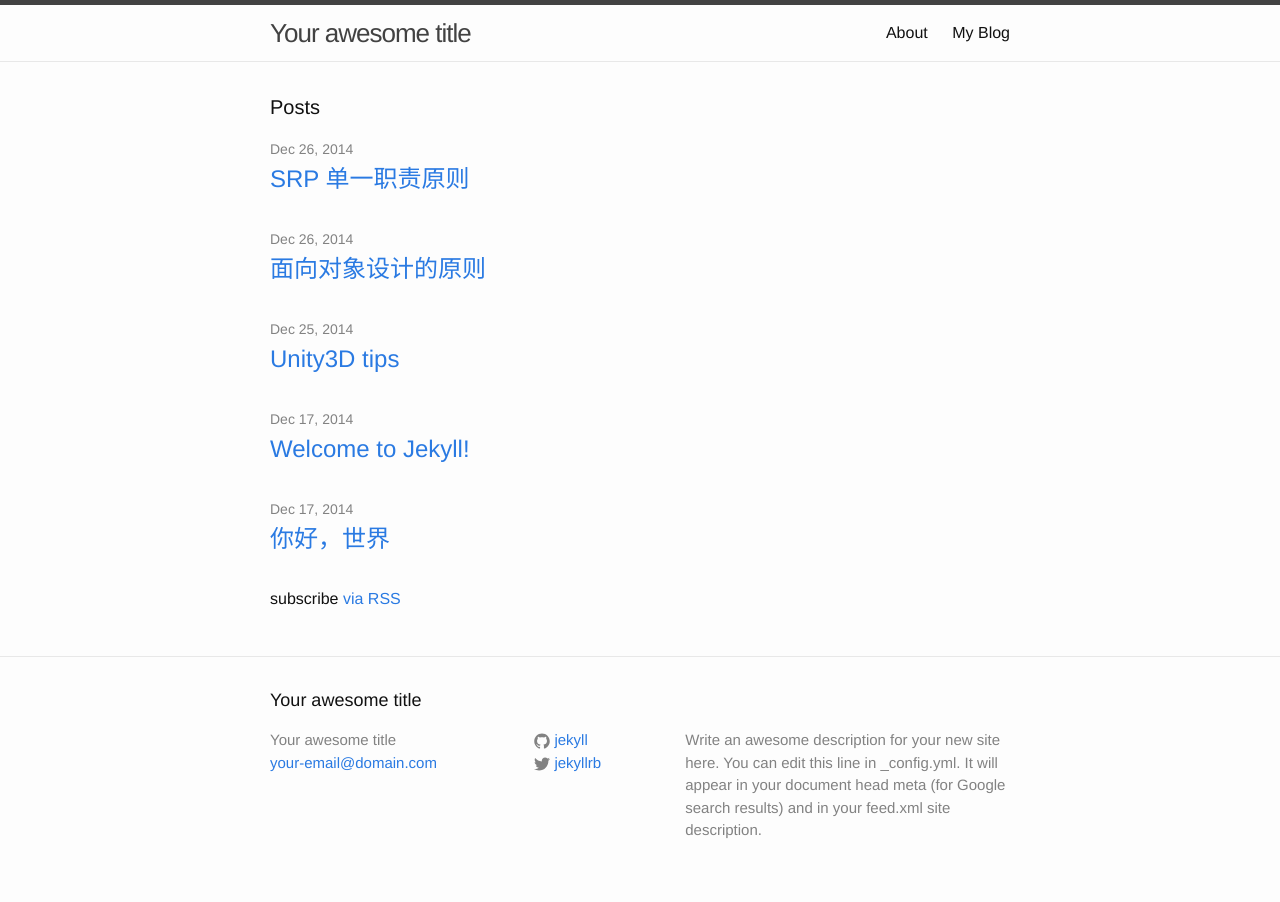
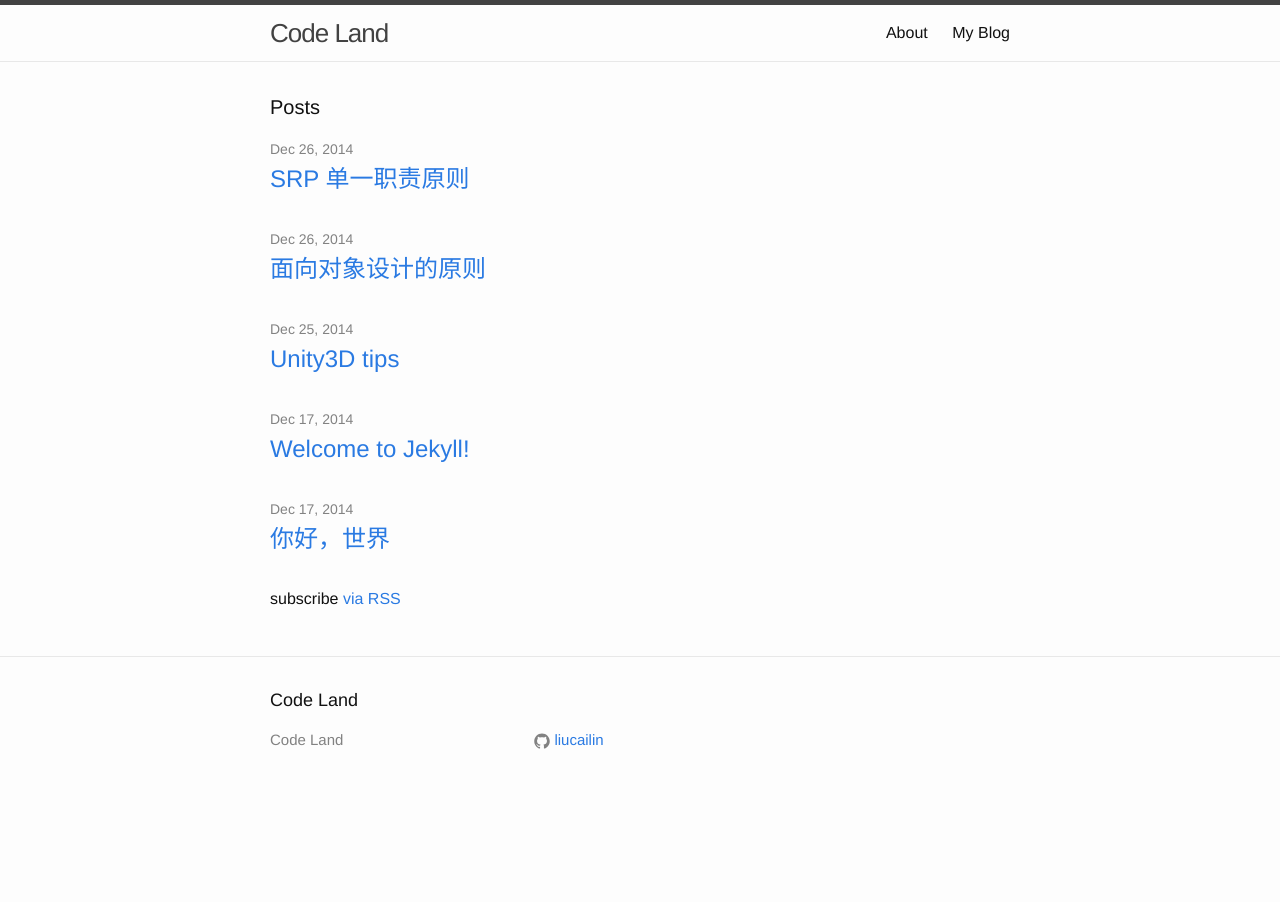
Before and after one commit to liucailin/liucailin.github.io, a Jekyll site: the page built from index.html, in a window 1280 px wide. Built offline with Jekyll 4.4.1, drawn with Linux system fonts in a browser that asks for light colours.

Commit message:
修改配置文件

```diff
--- a/_config.yml
+++ b/_config.yml
@@ -1,14 +1,10 @@
 # Site settings
-title: Your awesome title
-email: your-email@domain.com
+title: Code Land
+#email: your-email@domain.com#
 description: > # this means to ignore newlines until "baseurl:"
-  Write an awesome description for your new site here. You can edit this
-  line in _config.yml. It will appear in your document head meta (for
-  Google search results) and in your feed.xml site description.
 baseurl: "" # the subpath of your site, e.g. /blog/
 url: "http://yourdomain.com" # the base hostname & protocol for your site
-twitter_username: jekyllrb
-github_username:  jekyll
+github_username:  liucailin
 
 # Build settings
 markdown: kramdown
```
